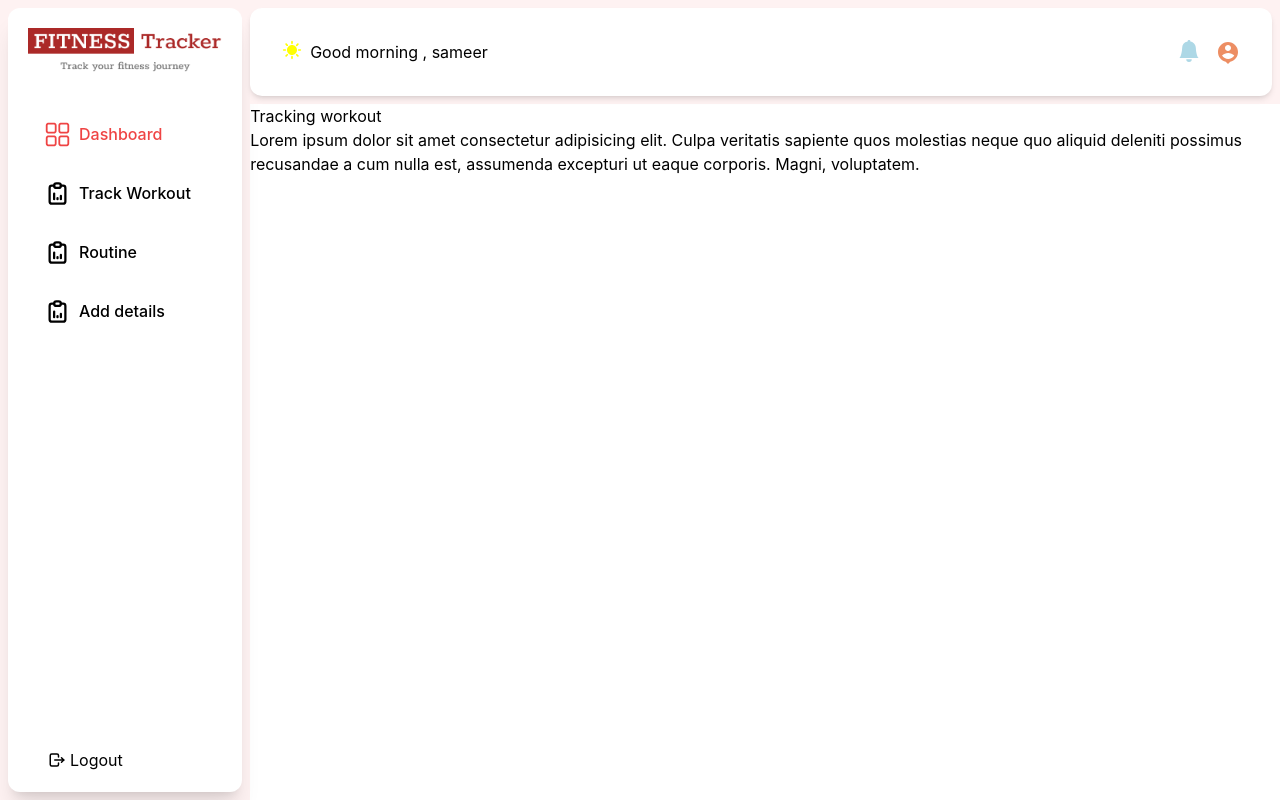
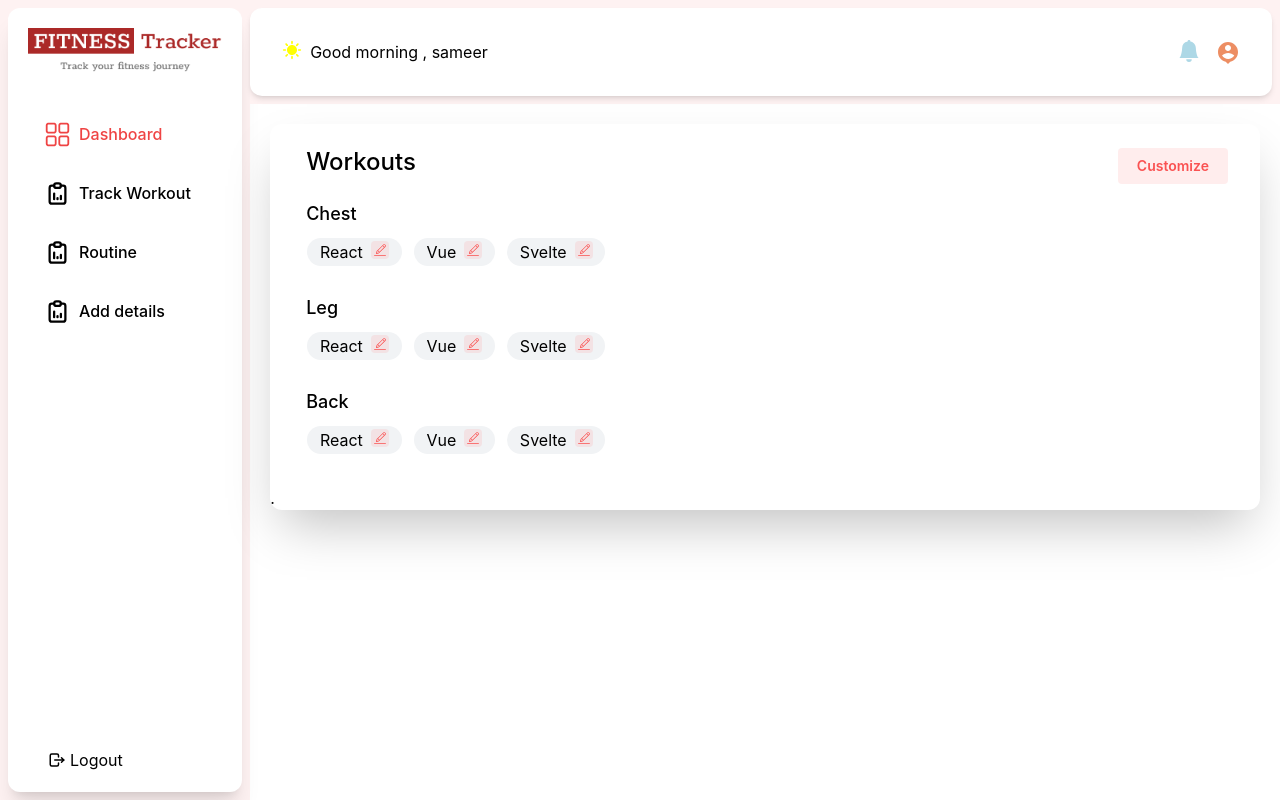
Before and after one commit to adhikari-samir/Gymtracer, a React (Vite) app: page /report in a window 1280 px wide. Built offline with nearby package versions, Linux system fonts and the light colour scheme; no server answers; sample sign-in values are in the browser's storage.

Commit message:
tracking part 1

```diff
--- a/src/Component/Form/Dashboard/Sidebarmaterial/Trackworkout.jsx
+++ b/src/Component/Form/Dashboard/Sidebarmaterial/Trackworkout.jsx
@@ -1,14 +1,137 @@
-import React from "react";
+import React, { useState } from "react";
+import { Button, ActionIcon } from "@mantine/core";
+import { PillsInput, Pill } from "@mantine/core";
+import { CiEdit } from "react-icons/ci";
+
+import { useDisclosure } from "@mantine/hooks";
+import { Modal } from "@mantine/core";
 
 const Report = () => {
+  const [openedCustomize, { open: openCustomize, close: closeCustomize }] =
+    useDisclosure(false);
+  const [openedSettings, { open: openSettings, close: closeSettings }] =
+    useDisclosure(false);
+
+  const customizeModal = (
+    <Modal opened={openedCustomize} onClose={closeCustomize} title="Customize">
+      <div className="p-4">
+        <h2 className="text-xl font-semibold mb-4">Customize Your Workouts</h2>
+        <p className="text-gray-700">
+          Here you can customize your workout settings, such as choosing
+          exercise types, setting goals, and tracking progress.
+        </p>
+        <ul className="mt-4">
+          <li className="mb-2">Choose your preferred exercises.</li>
+          <li className="mb-2">Set your workout goals.</li>
+          <li className="mb-2">Track your progress over time.</li>
+        </ul>
+      </div>
+    </Modal>
+  );
+
+  const settingsModal = (
+    <Modal opened={openedSettings} onClose={closeSettings} title="Settings">
+      <div className="p-4">
+        <h2 className="text-xl font-semibold mb-4">Settings</h2>
+        <p className="text-gray-700">
+          Adjust your application settings here, including theme preferences,
+          notification settings, and account management.
+        </p>
+        <ul className="mt-4">
+          <li className="mb-2">Change your theme color.</li>
+          <li className="mb-2">Manage your notifications.</li>
+          <li className="mb-2">Update your account details.</li>
+        </ul>
+      </div>
+    </Modal>
+  );
+
+  const settingsIcon = (
+    <ActionIcon
+      variant="light"
+      aria-label="Settings"
+      size="xs"
+      color="red"
+      onClick={openSettings}
+    >
+      <CiEdit />
+    </ActionIcon>
+  );
+
   return (
     <>
-      <h1>Tracking workout</h1>
-      <p>
-        Lorem ipsum dolor sit amet consectetur adipisicing elit. Culpa veritatis
-        sapiente quos molestias neque quo aliquid deleniti possimus recusandae a
-        cum nulla est, assumenda excepturi ut eaque corporis. Magni, voluptatem.
-      </p>
+      <div className="shadow-2xl rounded-xl m-5">
+        <div className="flex flex-row justify-between items-center">
+          <h1 className="text-2xl font-medium ml-9 mt-4">Workouts</h1>
+
+          {settingsModal}
+
+          <Button
+            onClick={openCustomize}
+            variant="light"
+            color="red"
+            className="mr-8 mt-6"
+          >
+            Customize
+          </Button>
+        </div>
+        <div className="ml-9 mt-4 w-11/12">
+          <PillsInput variant="unstyled" size="lg" label="Chest">
+            <Pill.Group>
+              <Pill>
+                React
+                <span className="ml-2">{settingsIcon}</span>{" "}
+              </Pill>
+              <Pill>
+                Vue
+                <span className="ml-2">{settingsIcon}</span>{" "}
+              </Pill>
+              <Pill>
+                Svelte
+                <span className="ml-2">{settingsIcon}</span>{" "}
+              </Pill>
+            </Pill.Group>
+          </PillsInput>
+        </div>
+        <div className="ml-9 mt-4 w-11/12">
+          <PillsInput variant="unstyled" size="lg" label="Leg">
+            <Pill.Group>
+              <Pill>
+                React
+                <span className="ml-2">{settingsIcon}</span>{" "}
+              </Pill>
+              <Pill>
+                Vue
+                <span className="ml-2">{settingsIcon}</span>{" "}
+              </Pill>
+              <Pill>
+                Svelte
+                <span className="ml-2">{settingsIcon}</span>{" "}
+              </Pill>
+            </Pill.Group>
+          </PillsInput>
+        </div>
+        <div className="ml-9 mt-4 w-11/12">
+          <PillsInput variant="unstyled" size="lg" label="Back">
+            <Pill.Group>
+              <Pill>
+                React
+                <span className="ml-2">{settingsIcon}</span>{" "}
+              </Pill>
+              <Pill>
+                Vue
+                <span className="ml-2">{settingsIcon}</span>{" "}
+              </Pill>
+              <Pill>
+                Svelte
+                <span className="ml-2">{settingsIcon}</span>{" "}
+              </Pill>
+            </Pill.Group>
+          </PillsInput>
+        </div>
+        {customizeModal}
+        <p className="mt-5">.</p>
+      </div>
     </>
   );
 };
```
Also changed, not shown: 1 other file (tests, documents, lock files or other folders).
